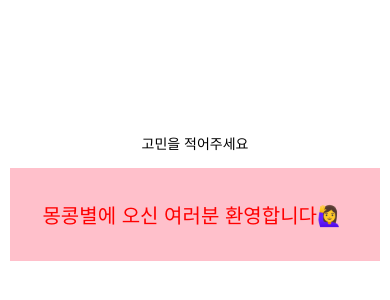
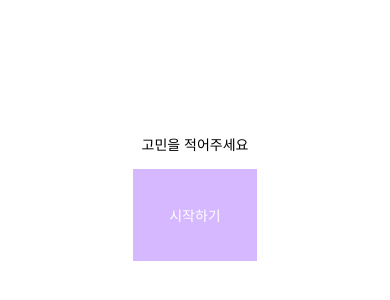
Before and after one commit to Joowon0220/My-app, a React Native app: screen / in a window 390 px wide. Shown: the part 224-524 px from the top of the page. Built offline with nearby package versions, Linux system fonts and the light colour scheme.

Commit message:
시작버튼 만들기

```diff
--- a/App.js
+++ b/App.js
@@ -6,6 +6,8 @@ import { StyleSheet, Text, View, TouchableOpacity, TextInput, Alert } from 'reac
 //TouchableOpacity: 버튼 눌렀을때 흰색으로 효과주는거
 //TextInput: 자바의 input
 //Alert: 버튼 눌렀을때 얼럿팝업 띄워서 알려줌!!
+
+import StartButton from './components/StartButton'
 
 export default function App() {
   let content=''
@@ -20,17 +22,11 @@ export default function App() {
         style={styles.input}
 
       />
-      <TouchableOpacity //버튼 눌렀을때 흰색으로 눌린 효과 남
-        activeOpacity={0.5} //버튼 눌렀을 때 opacity
-        onPress={() => { //경보창이 항상 떠 있는게 아니라 버튼을 누른 후에 뜨도록 '나중에'하라는 뜻
-          Alert.alert(content) //담긴 text를 content로 불러옴
-        }}
-      >
-      <View style={styles.box}>
-      <Text style={styles.first}>몽콩별에 오신 여러분 환영합니다🙋‍♀️ </Text>
-      <StatusBar style="auto" />
-      </View>
-      </TouchableOpacity>
+
+    <StartButton showAlert={()=>{
+      Alert.alert(content)
+    }}/>
+
     </View>
   );
 }
--- /dev/null
+++ b/components/StartButton.js
@@ -0,0 +1,36 @@
+import React from 'react'
+import {
+    View,
+    Text,
+    TouchableOpacity,
+    StyleSheet,
+} from 'react-native'
+
+const StartButton =({
+    showAlert,
+}) => {
+    return(
+        <TouchableOpacity
+            activeOpacity={0.5}
+            onPress={showAlert}
+        >
+            <View style={styles.box}>
+                <Text style={styles.text}>
+                    시작하기
+                </Text>
+            </View>
+        </TouchableOpacity>
+    )
+}
+
+
+const styles =StyleSheet.create({
+    box: {
+        backgroundColor: 'rgba(213, 184, 255, 1)',
+        padding: 36,
+    },
+    text:{
+        color:'white',
+    }
+})
+export default StartButton
```
